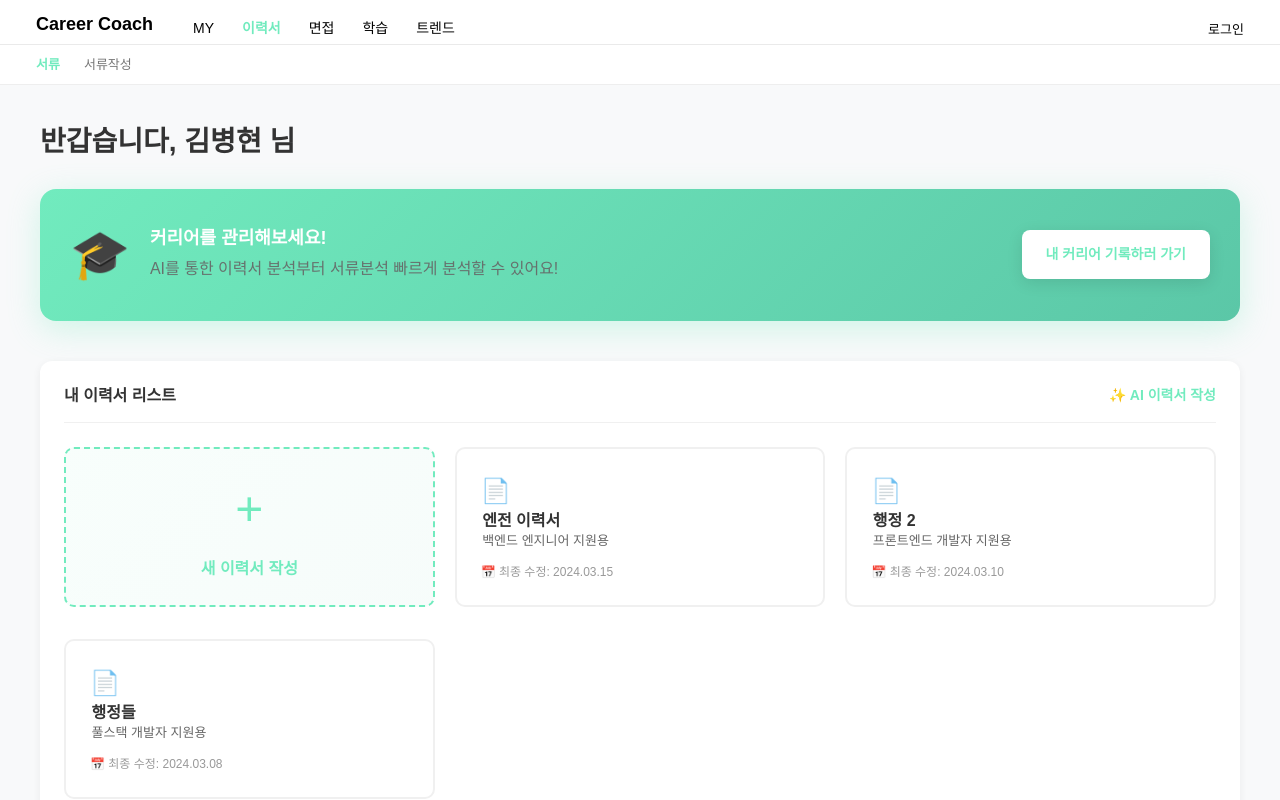
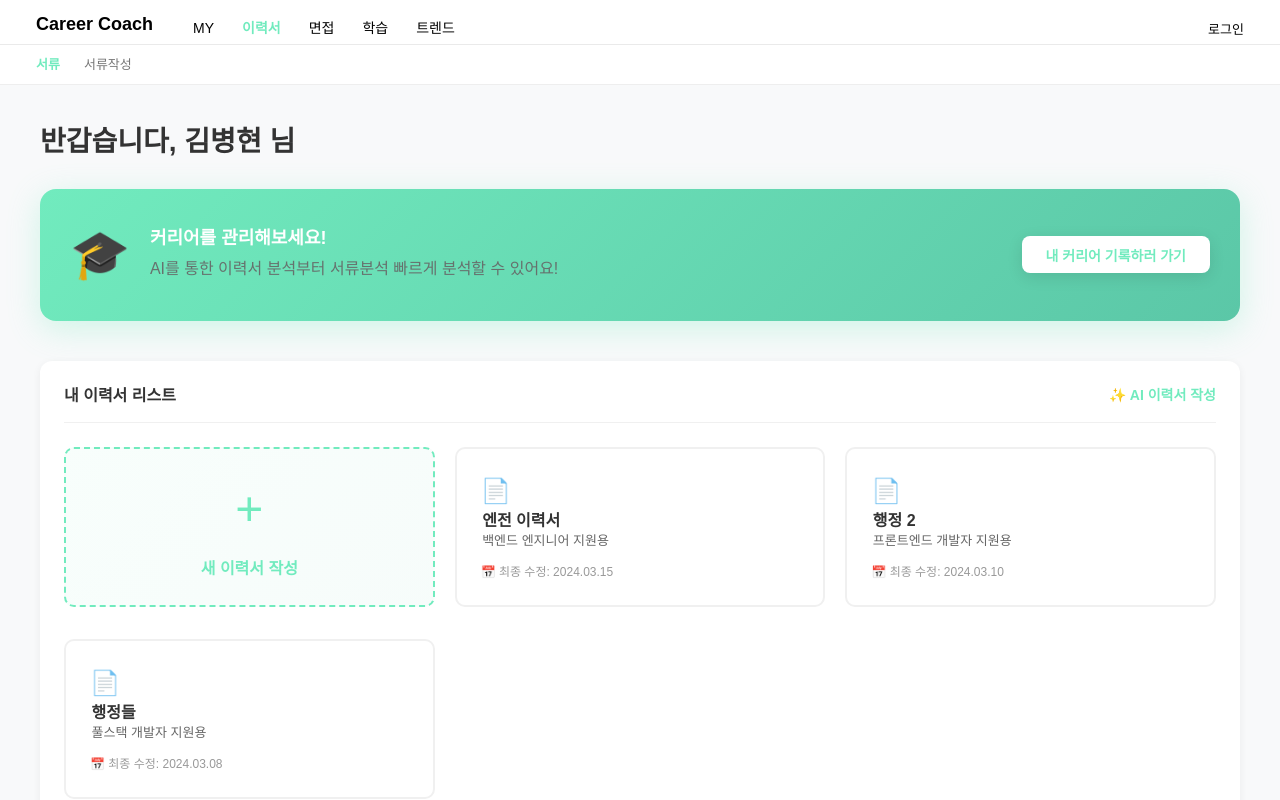
Before and after one commit to llbk-team/llbky-front, a Vue app: page /resume/list in a window 1280 px wide. Shown: the top 800 px of the page. Built offline with nearby package versions, Linux system fonts and the light colour scheme; no server answers; a web font is replaced by a local one.

Commit message:
fix: 버튼 수정 완료

```diff
--- a/src/views/resume/ResumeMain.vue
+++ b/src/views/resume/ResumeMain.vue
@@ -452,7 +452,8 @@ onMounted(() => {
   background: white;
   color: #71EBBE;
   border: none;
-  padding: 14px 24px;
+  height: 37px;
+  padding: 10px 24px;
   border-radius: 8px;
   font-weight: 600;
   cursor: pointer;
```
